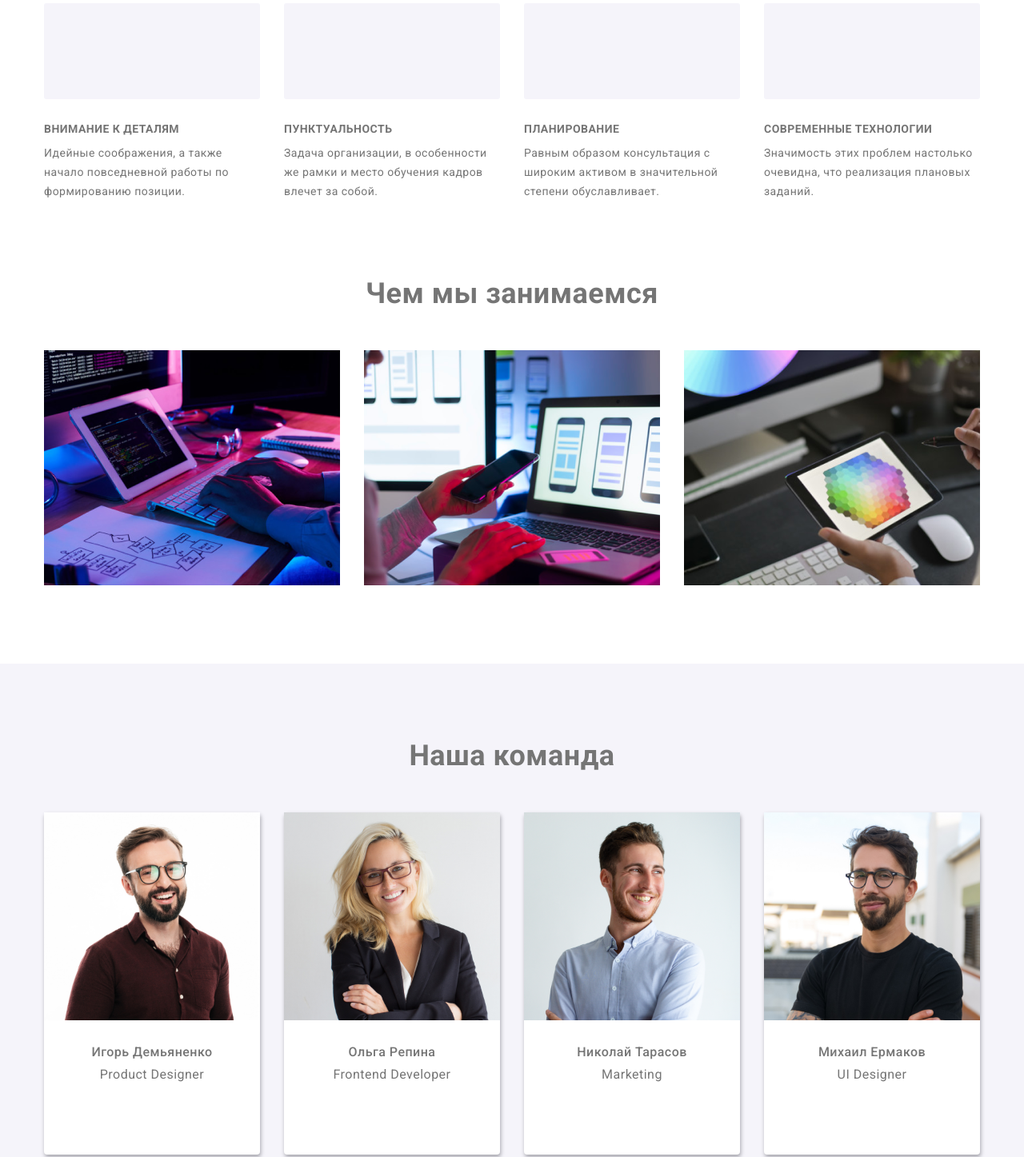
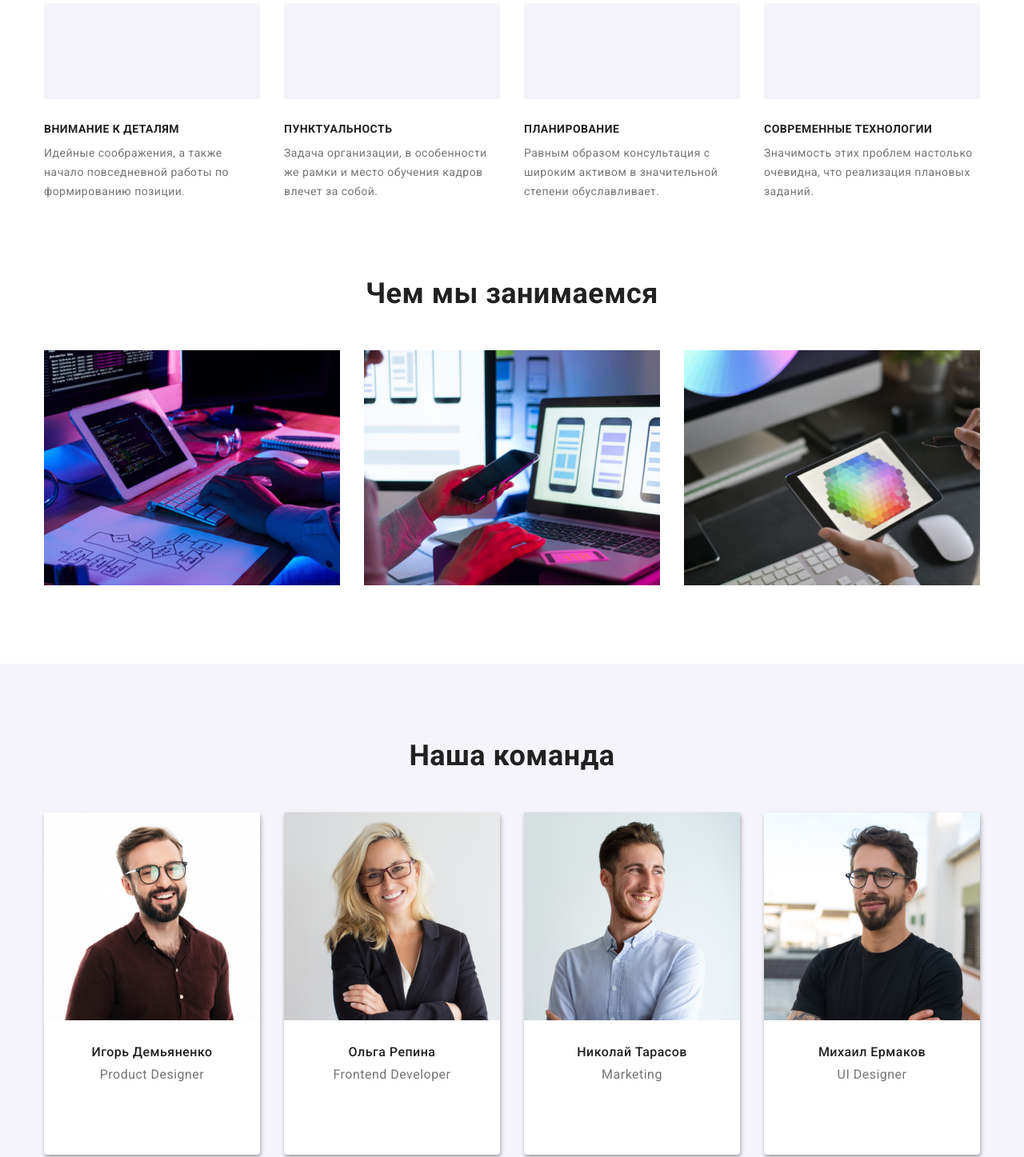
Before and after one commit to Dolor185/goit-markup-hw-07, a plain HTML site: page index.html in a window 1280 px wide. Shown: the part 771-2218 px from the top of the page at 80% size. Drawn offline with nearby package versions, Linux system fonts and the light colour scheme.

Commit message:
исправил ошибки

```diff
--- a/sass/base/_rooles.scss
+++ b/sass/base/_rooles.scss
@@ -38,7 +38,7 @@ body {
 .section__title {
     margin-top: 0;
     margin-bottom: 50px;
-    color: var(--primary-text-color);
+    color: getColor('primery');
 
     text-align: center;
 }
--- a/sass/components/_feutures.scss
+++ b/sass/components/_feutures.scss
@@ -26,7 +26,7 @@
 .feutures__title {
     margin-top: 30px;
     margin-bottom: 10px;
-    color: var(--primary-text-color);
+    color: getColor('primery');
 }
 
 .feutures__text {
--- a/sass/components/_staff.scss
+++ b/sass/components/_staff.scss
@@ -30,7 +30,7 @@
 .staff__name {
     margin-top: 30px;
     margin-bottom: 0;
-    color: getColor('primary');
+    color: getColor('primery');
 }
 
 .staff__post {
```
Also changed, not shown: css/main.css, css/main.min.css, 2 other files.
